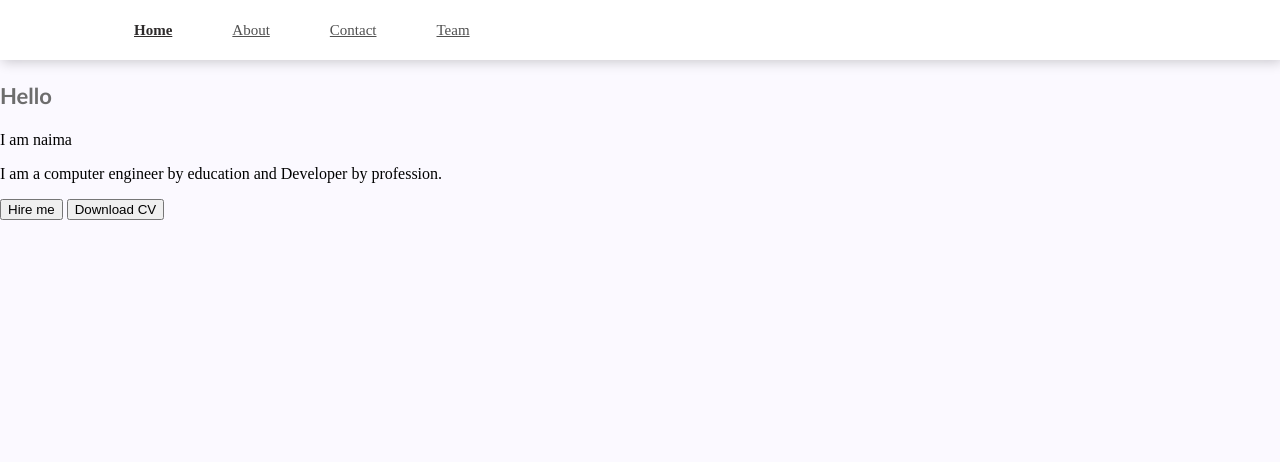
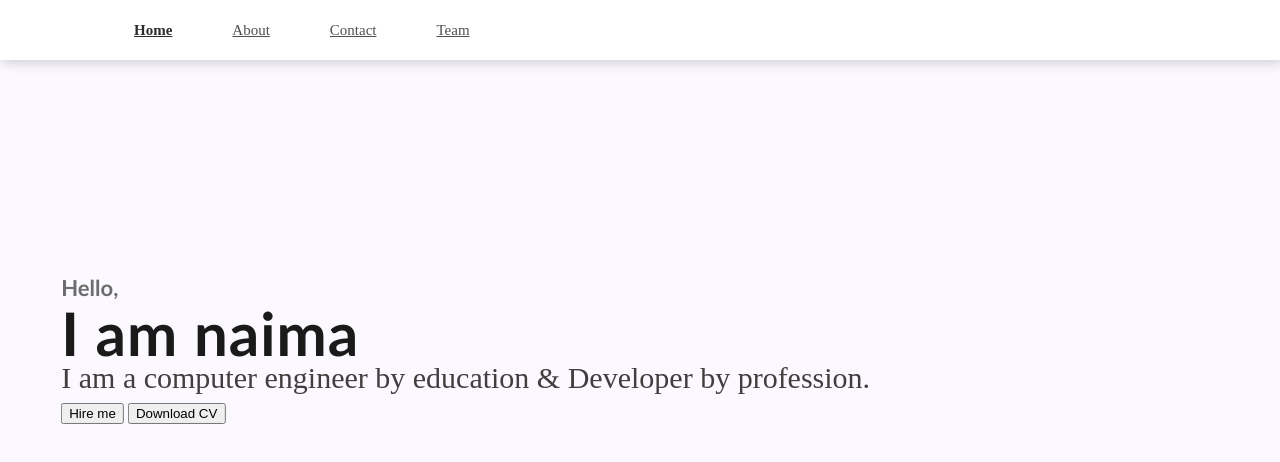
Before and after one commit to naima-shk/Circle-Web-Development, a plain HTML site: page Sprint 2 project/index.html in a window 1280 px wide. Drawn offline with Linux system fonts and the light colour scheme.

Commit message:
'Portfolio'

```diff
--- a/Sprint 2 project/index.html
+++ b/Sprint 2 project/index.html
@@ -21,9 +21,9 @@
         </nav>
         <!--text-->
         <div class="text-container">
-            <p>Hello </p>
+            <p>Hello, </p>
             <p>I am naima</p>
-            <p>I am a computer engineer by education and Developer by profession.</p>
+            <p>I am a computer engineer by education  & Developer by profession.</p>
             <button class="hire-btn">Hire me</button>
             <button class="down-cv">Download CV </button>
         </div>
--- a/Sprint 2 project/style.css
+++ b/Sprint 2 project/style.css
@@ -10,6 +10,7 @@ section{
     width: 100%;
     height:95vh;
     background-size: cover;
+    position: relative;
 }
 nav{
     display: flex;
@@ -41,3 +42,26 @@ nav ul li a {
     font-size: 22px;
 
 }
+.text-container p:nth-child(2){
+    font-family: calibri;
+    font-weight: bold;
+    letter-spacing: 1px;
+    color: #1a1a1a;
+    font-size: 60px;
+}
+.text-container p:nth-child(3){
+    font-family: myriad pro regular;
+    color: #403e3e;
+    font-size: 30px;
+}
+.text-container p{
+    line-height: 0px;
+    margin: 45px 0px 25px;
+
+}
+.text-container{
+    position: absolute;
+    left: 13%;
+    top: 42%;
+    transform: translate(-13%,-42%);
+}
```
